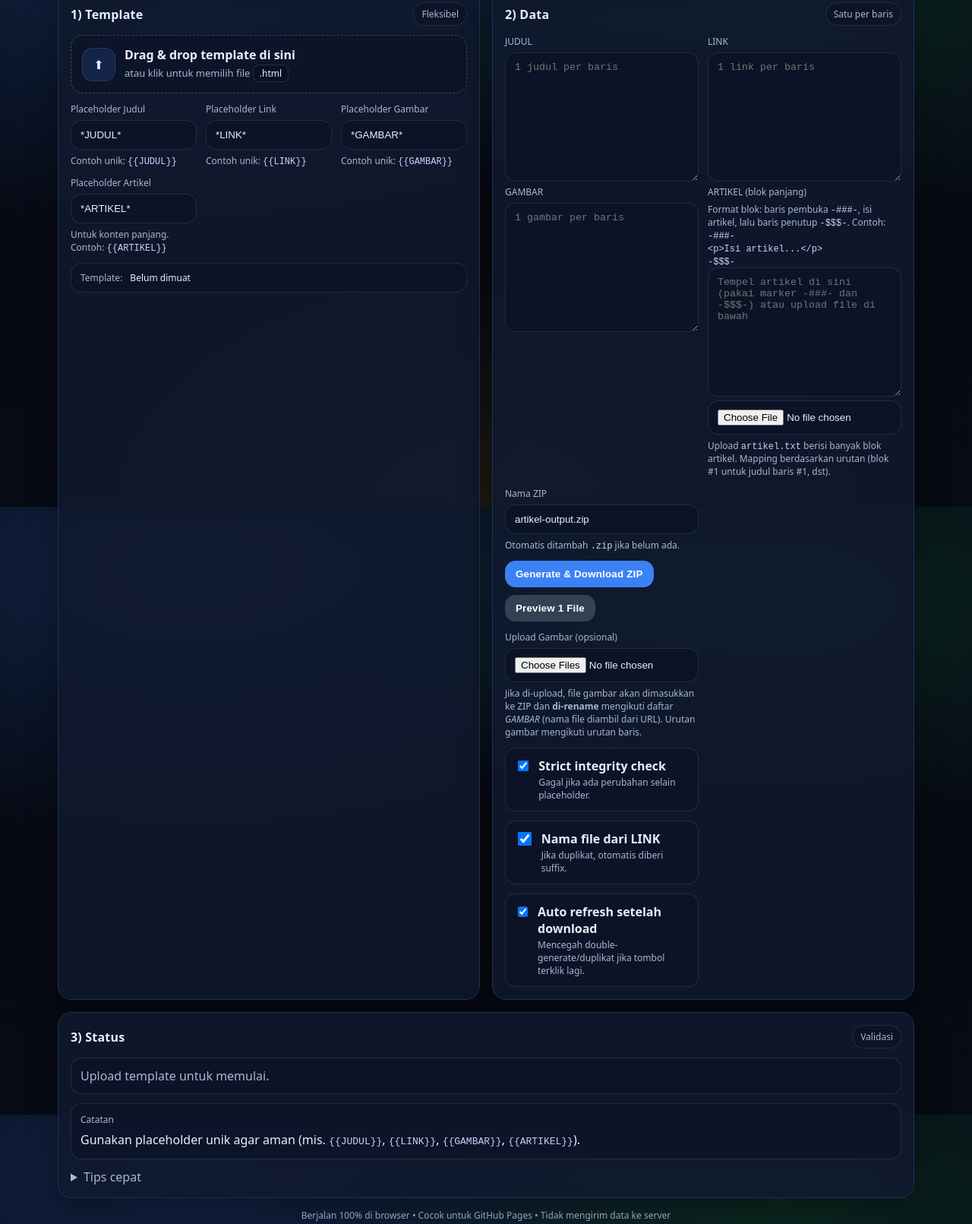
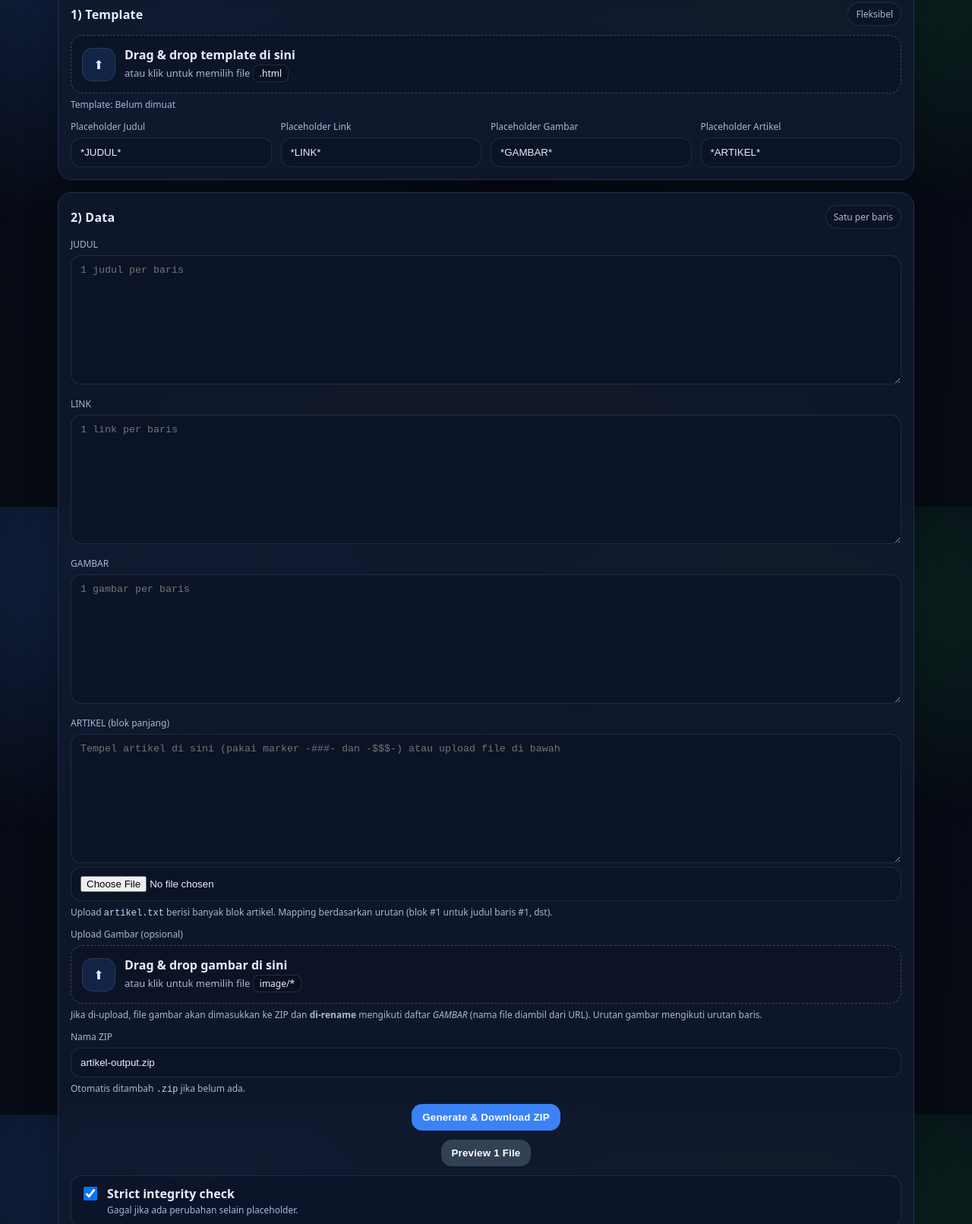
Before and after one commit to arthmaker/runa, a plain HTML site: page index.html in a window 1280 px wide. Shown: the part 133-1744 px from the top of the page at 76% size. Drawn offline with nearby package versions, Linux system fonts and the light colour scheme.

Commit message:
Move status section into data card

```diff
--- a/index.html
+++ b/index.html
@@ -47,33 +47,25 @@
             </div>
           </div>
         </div>
+        <div class="help">Template: <span id="tplMeta">Belum dimuat</span></div>
 
         <div class="three">
           <div class="field">
             <label>Placeholder Judul</label>
             <input id="phTitle" value="*JUDUL*" />
-            <div class="help">Contoh unik: <code>{{JUDUL}}</code></div>
           </div>
           <div class="field">
             <label>Placeholder Link</label>
             <input id="phLink" value="*LINK*" />
-            <div class="help">Contoh unik: <code>{{LINK}}</code></div>
           </div>
           <div class="field">
             <label>Placeholder Gambar</label>
             <input id="phImg" value="*GAMBAR*" />
-            <div class="help">Contoh unik: <code>{{GAMBAR}}</code></div>
           </div>
           <div class="field">
             <label>Placeholder Artikel</label>
             <input id="phArticle" value="*ARTIKEL*" />
-            <div class="help">Untuk konten panjang. Contoh: <code>{{ARTIKEL}}</code></div>
           </div>
-        </div>
-
-        <div class="mini">
-          <div class="mini-k">Template:</div>
-          <div class="mini-v" id="tplMeta">Belum dimuat</div>
         </div>
       </section>
 
@@ -83,7 +75,7 @@
           <span class="pill">Satu per baris</span>
         </div>
 
-        <div class="two">
+        <div class="stack">
           <div class="field">
             <label>JUDUL</label>
             <textarea id="titles" placeholder="1 judul per baris"></textarea>
@@ -92,9 +84,6 @@
             <label>LINK</label>
             <textarea id="links" placeholder="1 link per baris"></textarea>
           </div>
-        </div>
-
-        <div class="two">
           <div class="field">
             <label>GAMBAR</label>
             <textarea id="images" placeholder="1 gambar per baris"></textarea>
@@ -102,19 +91,28 @@
 
           <div class="field">
             <label>ARTIKEL (blok panjang)</label>
-            <div class="help">
-              Format blok: baris pembuka <code>-###-</code>, isi artikel, lalu baris penutup <code>-$$$-</code>.
-              Contoh:<br>
-              <code>-###-</code><br>
-              <code>&lt;p&gt;Isi artikel...&lt;/p&gt;</code><br>
-              <code>-$$$-</code>
-            </div>
             <textarea id="articles" placeholder="Tempel artikel di sini (pakai marker -###- dan -$$$-) atau upload file di bawah"></textarea>
             <input id="articleFile" type="file" accept=".txt,.md,.html,.htm,text/plain,text/markdown,text/html" />
             <div class="help">Upload <code>artikel.txt</code> berisi banyak blok artikel. Mapping berdasarkan urutan (blok #1 untuk judul baris #1, dst).</div>
           </div>
 
-          <div class="side">
+          <div class="field">
+            <label>Upload Gambar (opsional)</label>
+            <div class="dropzone" tabindex="0" role="button" aria-label="Upload gambar">
+              <input id="imageFiles" type="file" accept="image/*" multiple />
+              <div class="dz-inner">
+                <div class="dz-icn" aria-hidden="true">⬆</div>
+                <div>
+                  <div class="dz-title">Drag & drop gambar di sini</div>
+                  <div class="dz-sub">atau klik untuk memilih file <span class="kbd">image/*</span></div>
+                </div>
+              </div>
+            </div>
+            <div class="help">
+              Jika di-upload, file gambar akan dimasukkan ke ZIP dan <strong>di-rename</strong> mengikuti daftar <em>GAMBAR</em> (nama file diambil dari URL). Urutan gambar mengikuti urutan baris.
+            </div>
+          </div>
+
           <div class="field">
             <label>Nama ZIP</label>
             <input id="zipName" value="artikel-output.zip" />
@@ -123,15 +121,10 @@
 
           <div class="actions">
             <button id="btnGenerate" class="btn primary" type="button">Generate & Download ZIP</button>
-              <button id="btnPreview" class="btn" type="button">Preview 1 File</button>
           </div>
 
-            <div class="field">
-              <label>Upload Gambar (opsional)</label>
-              <input id="imageFiles" type="file" accept="image/*" multiple />
-              <div class="help">
-                Jika di-upload, file gambar akan dimasukkan ke ZIP dan <strong>di-rename</strong> mengikuti daftar <em>GAMBAR</em> (nama file diambil dari URL). Urutan gambar mengikuti urutan baris.
-              </div>
+          <div class="actions">
+            <button id="btnPreview" class="btn" type="button">Preview 1 File</button>
           </div>
 
           <div class="toggle">
@@ -157,11 +150,6 @@
               <div class="t-sub">Mencegah double-generate/duplikat jika tombol terklik lagi.</div>
             </label>
           </div>
-          </div>
-        </div>
-      </section>
-
-      <section class="card full">
           <div class="card-head">
             <h2>3) Status</h2>
             <span class="pill">Validasi</span>
@@ -179,6 +167,7 @@
               <li>Preview hanya menampilkan file pertama untuk cek cepat.</li>
             </ul>
           </details>
+        </div>
       </section>
     </main>
 
--- a/style.css
+++ b/style.css
@@ -60,12 +60,9 @@ body{
 
 .grid{
   display:grid;
-  grid-template-columns: 1fr 1fr;
+  grid-template-columns: 1fr;
   gap: 16px;
   margin-top: 16px;
-}
-@media (max-width: 980px){
-  .grid{ grid-template-columns:1fr; }
 }
 
 .card{
@@ -76,8 +73,6 @@ body{
   box-shadow: var(--shadow);
   backdrop-filter: blur(10px);
 }
-
-.card.full{ grid-column: 1 / -1; }
 
 .card-head{
   display:flex; align-items:center; justify-content:space-between;
@@ -109,6 +104,14 @@ body{
   opacity:0; width:100%; height:100%;
   cursor:pointer;
 }
+.dropzone input[type="file"]{
+  appearance: none;
+  -webkit-appearance: none;
+}
+.dropzone input[type="file"]::file-selector-button,
+.dropzone input[type="file"]::-webkit-file-upload-button{
+  visibility: hidden;
+}
 .dz-inner{ display:flex; gap:12px; align-items:center; }
 .dz-icn{
   width:44px; height:44px; border-radius:14px;
@@ -130,11 +133,12 @@ body{
 
 .three{
   display:grid;
-  grid-template-columns: repeat(3, minmax(0,1fr));
+  grid-template-columns: repeat(4, minmax(0,1fr));
   gap: 12px;
   margin-top: 12px;
 }
-@media (max-width: 980px){ .three{ grid-template-columns: 1fr; } }
+@media (max-width: 980px){ .three{ grid-template-columns: repeat(2, minmax(0,1fr)); } }
+@media (max-width: 640px){ .three{ grid-template-columns: 1fr; } }
 
 .two{
   display:grid;
@@ -142,6 +146,12 @@ body{
   gap: 12px;
 }
 @media (max-width: 980px){ .two{ grid-template-columns: 1fr; } }
+
+.stack{
+  display:flex;
+  flex-direction: column;
+  gap: 12px;
+}
 
 .field label{
   display:block;
@@ -172,11 +182,13 @@ input:focus, textarea:focus{
 }
 .help code{ color:#c7d2fe; }
 
-.side{
-  display:flex; flex-direction:column; gap: 12px;
+.actions{
+  display:flex;
+  gap: 10px;
+  flex-wrap:wrap;
+  justify-content:center;
+  width: 100%;
 }
-
-.actions{ display:flex; gap: 10px; flex-wrap:wrap; }
 .btn{
   border: 0;
   border-radius: 14px;
```
Lines whose indentation alone changed are shown as unchanged.
